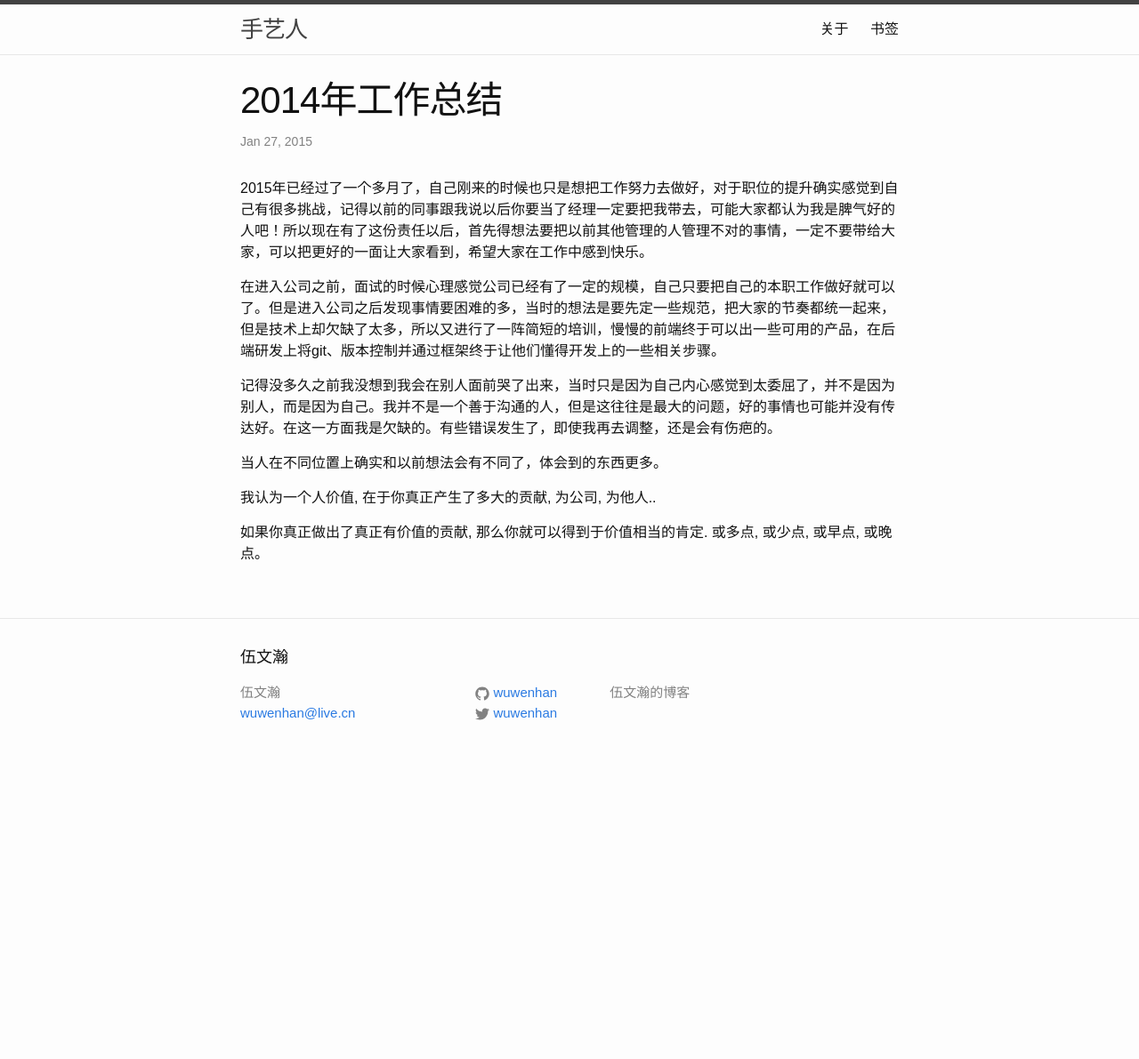
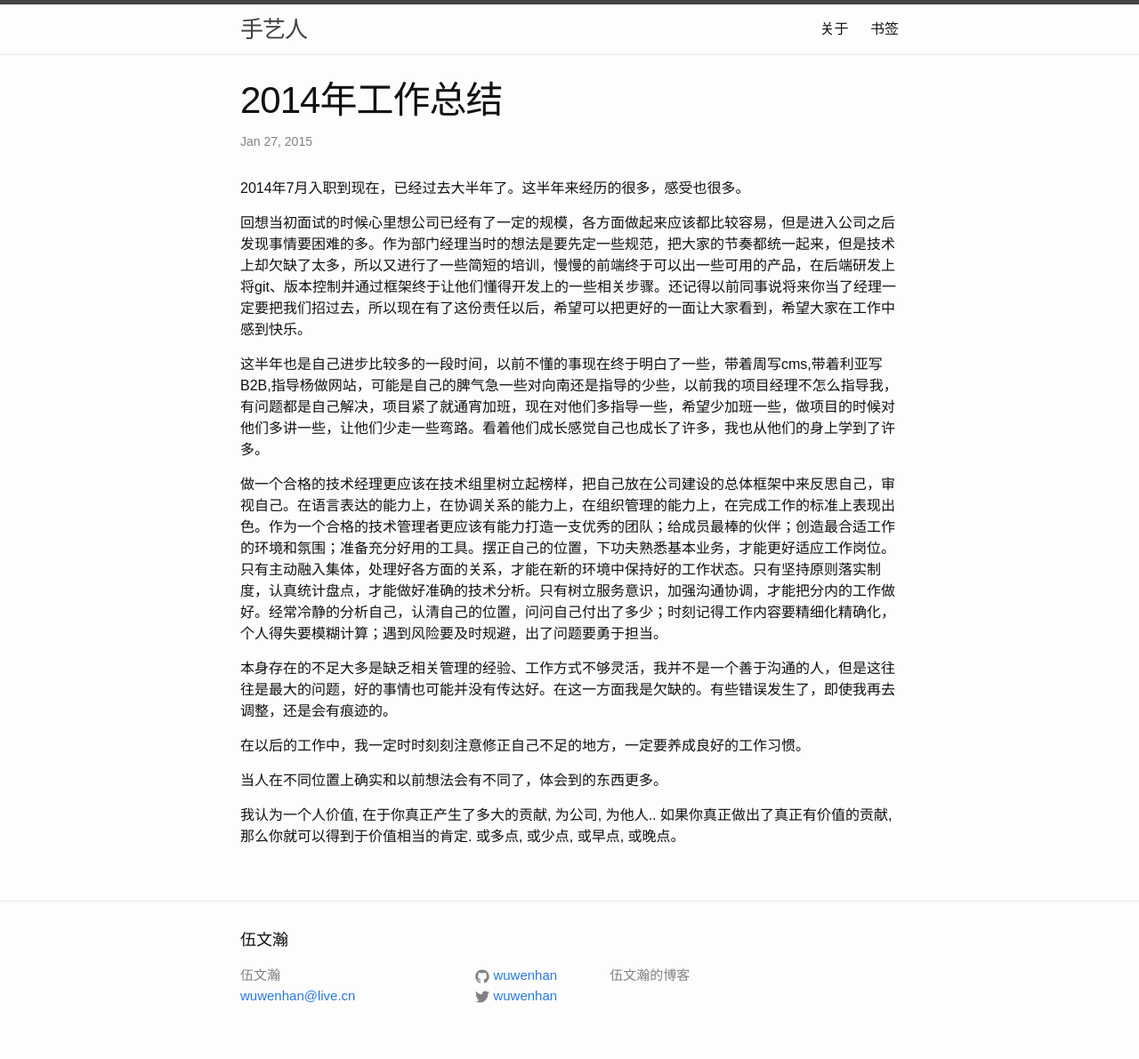
Before and after one commit to wuwenhan/wuwenhan.github.io, a Jekyll site: the page built from _posts/2015-01-27-2014年工作总结.markdown, in a window 1280 px wide. Shown: the whole page at 89% size. Built offline with Jekyll 4.4.1, drawn with Linux system fonts in a browser that asks for light colours; comment, search, counter and statistics services are not loaded; before the commit the page ends 900 px from its top, so only the background shows below that.

Commit message:
修改工作总结

```diff
--- a/_posts/2015-01-27-2014年工作总结.markdown
+++ b/_posts/2015-01-27-2014年工作总结.markdown
@@ -1,18 +1,23 @@
 ---
 layout: post
 title:  "2014年工作总结"
-date:   2015-01-27 11:22:46
+date:   2015-01-27 21:22:46
 categories: wuwenhan update
 ---
 
-2015年已经过了一个多月了，自己刚来的时候也只是想把工作努力去做好，对于职位的提升确实感觉到自己有很多挑战，记得以前的同事跟我说以后你要当了经理一定要把我带去，可能大家都认为我是脾气好的人吧！所以现在有了这份责任以后，首先得想法要把以前其他管理的人管理不对的事情，一定不要带给大家，可以把更好的一面让大家看到，希望大家在工作中感到快乐。
+2014年7月入职到现在，已经过去大半年了。这半年来经历的很多，感受也很多。
 
-在进入公司之前，面试的时候心理感觉公司已经有了一定的规模，自己只要把自己的本职工作做好就可以了。但是进入公司之后发现事情要困难的多，当时的想法是要先定一些规范，把大家的节奏都统一起来，但是技术上却欠缺了太多，所以又进行了一阵简短的培训，慢慢的前端终于可以出一些可用的产品，在后端研发上将git、版本控制并通过框架终于让他们懂得开发上的一些相关步骤。
+回想当初面试的时候心里想公司已经有了一定的规模，各方面做起来应该都比较容易，但是进入公司之后发现事情要困难的多。作为部门经理当时的想法是要先定一些规范，把大家的节奏都统一起来，但是技术上却欠缺了太多，所以又进行了一些简短的培训，慢慢的前端终于可以出一些可用的产品，在后端研发上将git、版本控制并通过框架终于让他们懂得开发上的一些相关步骤。还记得以前同事说将来你当了经理一定要把我们招过去，所以现在有了这份责任以后，希望可以把更好的一面让大家看到，希望大家在工作中感到快乐。
 
-记得没多久之前我没想到我会在别人面前哭了出来，当时只是因为自己内心感觉到太委屈了，并不是因为别人，而是因为自己。我并不是一个善于沟通的人，但是这往往是最大的问题，好的事情也可能并没有传达好。在这一方面我是欠缺的。有些错误发生了，即使我再去调整，还是会有伤疤的。
+这半年也是自己进步比较多的一段时间，以前不懂的事现在终于明白了一些，带着周写cms,带着利亚写B2B,指导杨做网站，可能是自己的脾气急一些对向南还是指导的少些，以前我的项目经理不怎么指导我，有问题都是自己解决，项目紧了就通宵加班，现在对他们多指导一些，希望少加班一些，做项目的时候对他们多讲一些，让他们少走一些弯路。看着他们成长感觉自己也成长了许多，我也从他们的身上学到了许多。
+
+做一个合格的技术经理更应该在技术组里树立起榜样，把自己放在公司建设的总体框架中来反思自己，审视自己。在语言表达的能力上，在协调关系的能力上，在组织管理的能力上，在完成工作的标准上表现出色。作为一个合格的技术管理者更应该有能力打造一支优秀的团队；给成员最棒的伙伴；创造最合适工作的环境和氛围；准备充分好用的工具。摆正自己的位置，下功夫熟悉基本业务，才能更好适应工作岗位。只有主动融入集体，处理好各方面的关系，才能在新的环境中保持好的工作状态。只有坚持原则落实制度，认真统计盘点，才能做好准确的技术分析。只有树立服务意识，加强沟通协调，才能把分内的工作做好。经常冷静的分析自己，认清自己的位置，问问自己付出了多少；时刻记得工作内容要精细化精确化，个人得失要模糊计算；遇到风险要及时规避，出了问题要勇于担当。
+
+本身存在的不足大多是缺乏相关管理的经验、工作方式不够灵活，我并不是一个善于沟通的人，但是这往往是最大的问题，好的事情也可能并没有传达好。在这一方面我是欠缺的。有些错误发生了，即使我再去调整，还是会有痕迹的。
+
+在以后的工作中，我一定时时刻刻注意修正自己不足的地方，一定要养成良好的工作习惯。
 
 当人在不同位置上确实和以前想法会有不同了，体会到的东西更多。
 
 我认为一个人价值, 在于你真正产生了多大的贡献, 为公司, 为他人..
-
 如果你真正做出了真正有价值的贡献, 那么你就可以得到于价值相当的肯定. 或多点, 或少点, 或早点, 或晚点。
```
